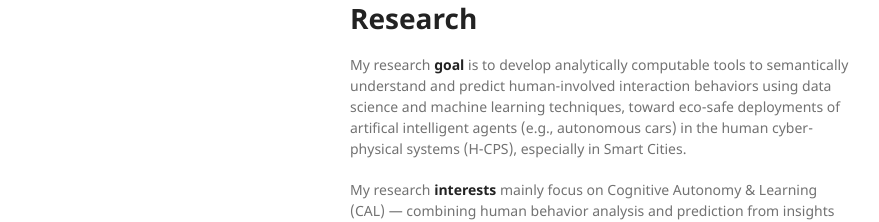
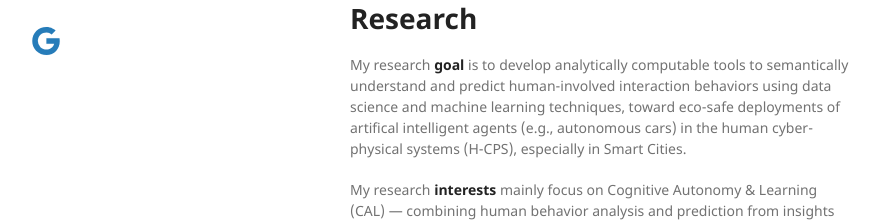
Before and after one commit to wenshuowang/wenshuowang.github.io, a Jekyll site: the page built from index.md, in a window 1280 px wide. Shown: the part 348-570 px from the top of the page, without its empty margins (220-1099 px from the left). Built offline with Jekyll 4.4.1, drawn with Linux system fonts in a browser that asks for light colours; the repository's description, which GitHub fills in, is left out.

Commit message:
comments

```diff
--- a/_config.yml
+++ b/_config.yml
@@ -2,7 +2,7 @@ title: Wenshuo Wang
 logo: /assets/img/Wenshuo.jpg
 # description: Minimal is a theme for GitHub Pages.
 # show_downloads: false
-email: wwsbit@gmail.com
+email: email
 github: github
 googlescholar: googlescholar
 # google_analytics:
--- a/_layouts/default.html
+++ b/_layouts/default.html
@@ -42,10 +42,30 @@
         </ul>
         {% endif %} -->
 
+        <!-- {% if site.email%}
+        <p class="email"><a href=> </a></p>
+        {% endif %} -->
+
+        <!-- {% if site.email %}
+        <ul class="email">
+            <a href="https://github.com/wenshuowang">
+              <ion-icon name="logo-github" size = "large" font-size = 128px></ion-icon>
+            </a>
+        </ul>
+        {% endif %} -->
+
         {% if site.github %}
         <ul class="github">
             <a href="https://github.com/wenshuowang">
               <ion-icon name="logo-github" size = "large" font-size = 128px></ion-icon>
+            </a>
+        </ul>
+        {% endif %}
+
+        {% if site.googlescholar %}
+        <ul class="googlescholar">
+            <a href="https://scholar.google.com.hk/citations?user=vQ1dKQwAAAAJ&hl=en">
+              <ion-icon name="logo-google" size = "large" font-size = 128px></ion-icon>
             </a>
         </ul>
         {% endif %}
```
